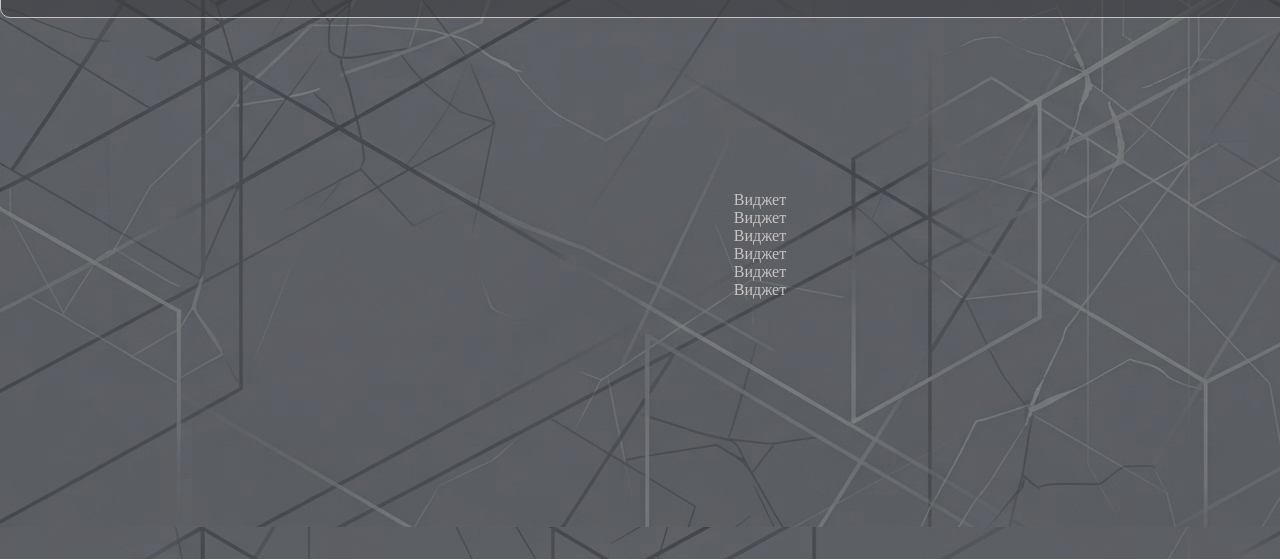
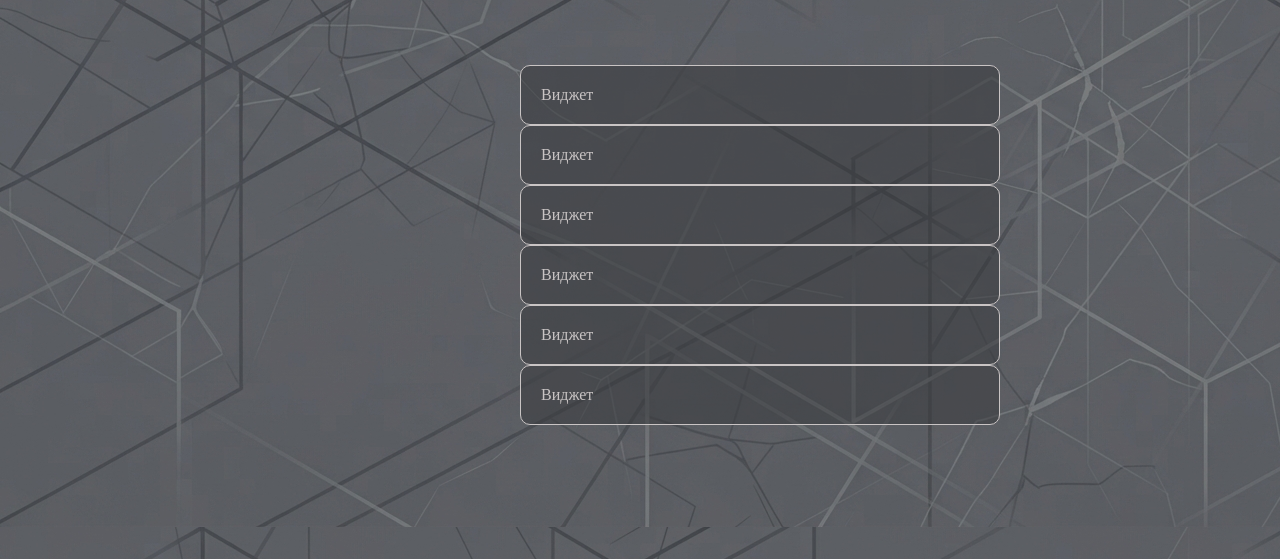
Before and after one commit to NeHEnas/website-for-home, a plain HTML site: page index.html in a window 1280 px wide. Shown: the part 241-800 px from the top of the page. Drawn offline with Linux system fonts and the light colour scheme.

Commit message:
widgets aded

```diff
--- a/index.html
+++ b/index.html
@@ -16,7 +16,7 @@ body{ background-image: url(background.png); min-height: 100vh; display: grid; p
 .info{}
 
 .main{}
-.widget{}
+.widget{padding: 20px; width: 480px; border-radius: 10px; background-color: #3a3c3f92; border: 1px solid #c9c4c4;}
 
 </style>
 </head>
```
